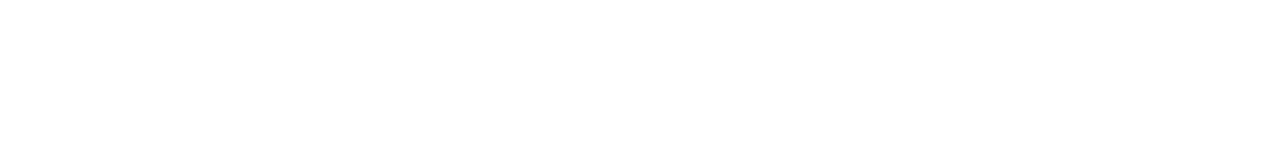
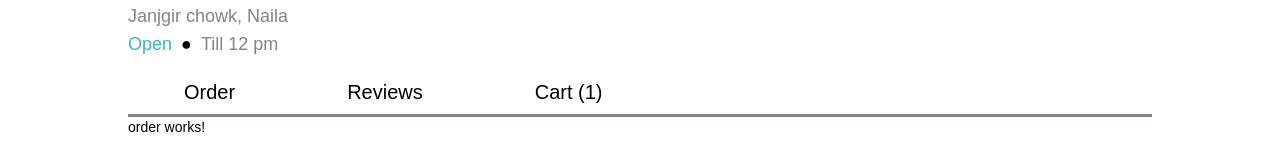
Before and after one commit to pratham-0094/Juicy-N-Yummy, an Angular app: page /1/order in a window 1280 px wide. Before the commit this address led to /. Shown: the part 722-868 px from the top of the page. Before the commit the page ends 800 px from the top, so only its background shows below. Built offline with nearby package versions, Linux system fonts and the light colour scheme.

Commit message:
add multiple routing

```diff
--- a/src/app/app.module.ts
+++ b/src/app/app.module.ts
@@ -19,6 +19,8 @@
 import { EditprofileComponent } from './dialog/editprofile/editprofile.component';
 import { CartComponent } from './dialog/cart/cart.component';
 import { MenuComponent } from './user/menu/menu.component';
+import { OrderComponent } from './user/order/order.component';
+import { ReviewComponent } from './user/review/review.component';
 
 @NgModule({
   declarations: [
@@ -33,6 +35,8 @@
     EditprofileComponent,
     CartComponent,
     MenuComponent,
+    OrderComponent,
+    ReviewComponent,
   ],
   imports: [
     BrowserModule,
--- a/src/app/user/menu/menu.component.html
+++ b/src/app/user/menu/menu.component.html
@@ -101,11 +101,11 @@
   </div>
   <div class="w-4/5 flex justify-between flex-col">
     <div class="flex text-xl my-2">
-      <a class="mx-14">Order</a>
-      <a class="mx-14">Reviews</a>
+      <a routerLink="/1/order" class="mx-14">Order</a>
+      <a routerLink="/1/review" class="mx-14">Reviews</a>
       <a class="mx-14">Cart ({{ cart.length }})</a>
     </div>
     <hr class="w-full text-taupe-gray border-b-2 border-taupe-gray" />
-
+    <router-outlet></router-outlet>
   </div>
 </div>
--- a/src/app/user/menu/menu.component.ts
+++ b/src/app/user/menu/menu.component.ts
@@ -1,4 +1,6 @@
 import { Component, OnInit } from '@angular/core';
+import { Router } from '@angular/router';
+
 
 @Component({
   selector: 'app-menu',
@@ -19,7 +21,7 @@
   };
   cart = [{}];
 
-  constructor() {}
+  constructor(public router: Router) {}
 
   ngOnInit(): void {}
 }
--- /dev/null
+++ b/src/app/user/order/order.component.html
@@ -0,0 +1 @@
+<p>order works!</p>
--- /dev/null
+++ b/src/app/user/order/order.component.ts
@@ -0,0 +1,15 @@
+import { Component, OnInit } from '@angular/core';
+
+@Component({
+  selector: 'app-order',
+  templateUrl: './order.component.html',
+  styleUrls: ['./order.component.css']
+})
+export class OrderComponent implements OnInit {
+
+  constructor() { }
+
+  ngOnInit(): void {
+  }
+
+}
--- a/src/app/user/restaurant/restaurant.component.html
+++ b/src/app/user/restaurant/restaurant.component.html
@@ -48,7 +48,7 @@
           class="flex flex-col justify-between bg-black text-white h-full text-right p-3"
         >
           <div class="relative h-16">
-            <a routerLink="/{{i.id}}}" class="text-3xl leading-5">
+            <a routerLink="/{{i.id}}" class="text-3xl leading-5">
               {{ i.restaurant }} <br />
               <span class="text-xs text-taupe-gray">Pizza , Fast food</span>
             </a>
--- /dev/null
+++ b/src/app/user/review/review.component.html
@@ -0,0 +1 @@
+<p>review works!</p>
--- /dev/null
+++ b/src/app/user/review/review.component.ts
@@ -0,0 +1,15 @@
+import { Component, OnInit } from '@angular/core';
+
+@Component({
+  selector: 'app-review',
+  templateUrl: './review.component.html',
+  styleUrls: ['./review.component.css']
+})
+export class ReviewComponent implements OnInit {
+
+  constructor() { }
+
+  ngOnInit(): void {
+  }
+
+}
```
Also changed, not shown: src/app/app-routing.module.ts (+13 -0 lines), src/app/user/order/order.component.css (added), src/app/user/review/review.component.css (added), 2 other files (tests, documents, lock files or other folders).
